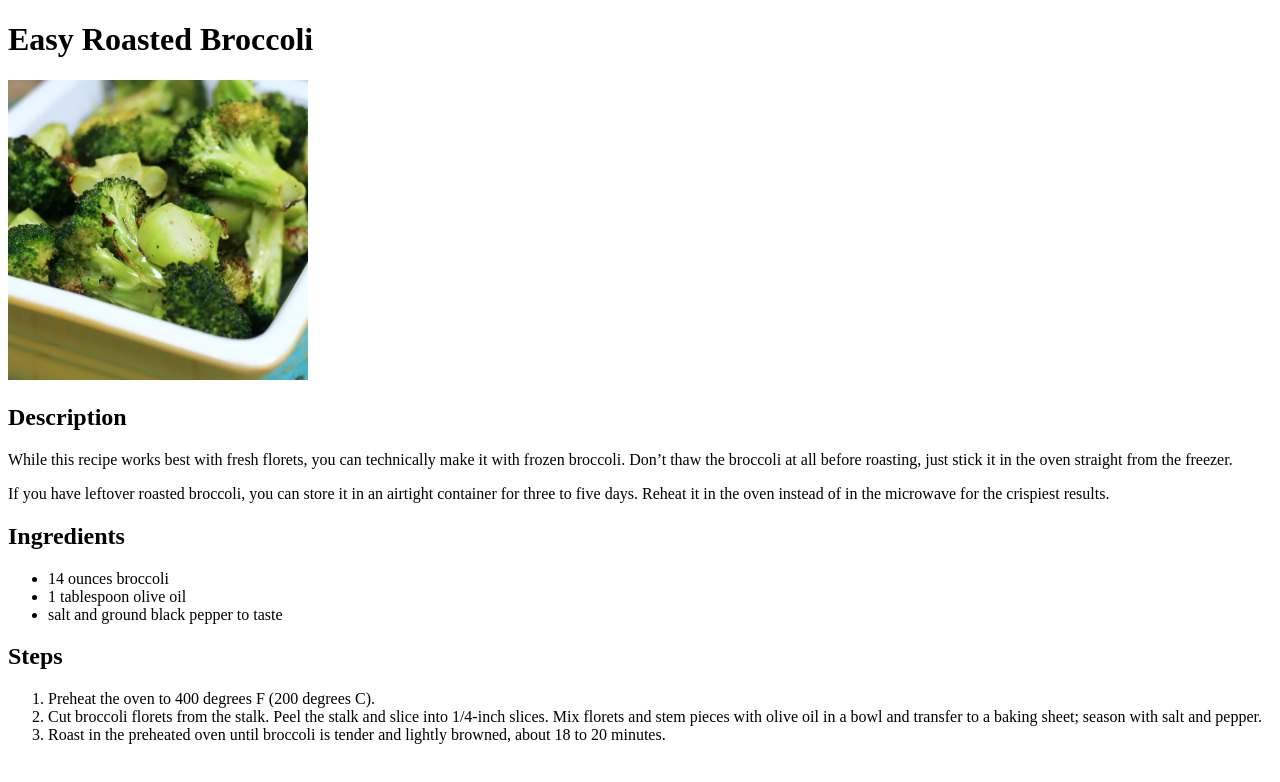
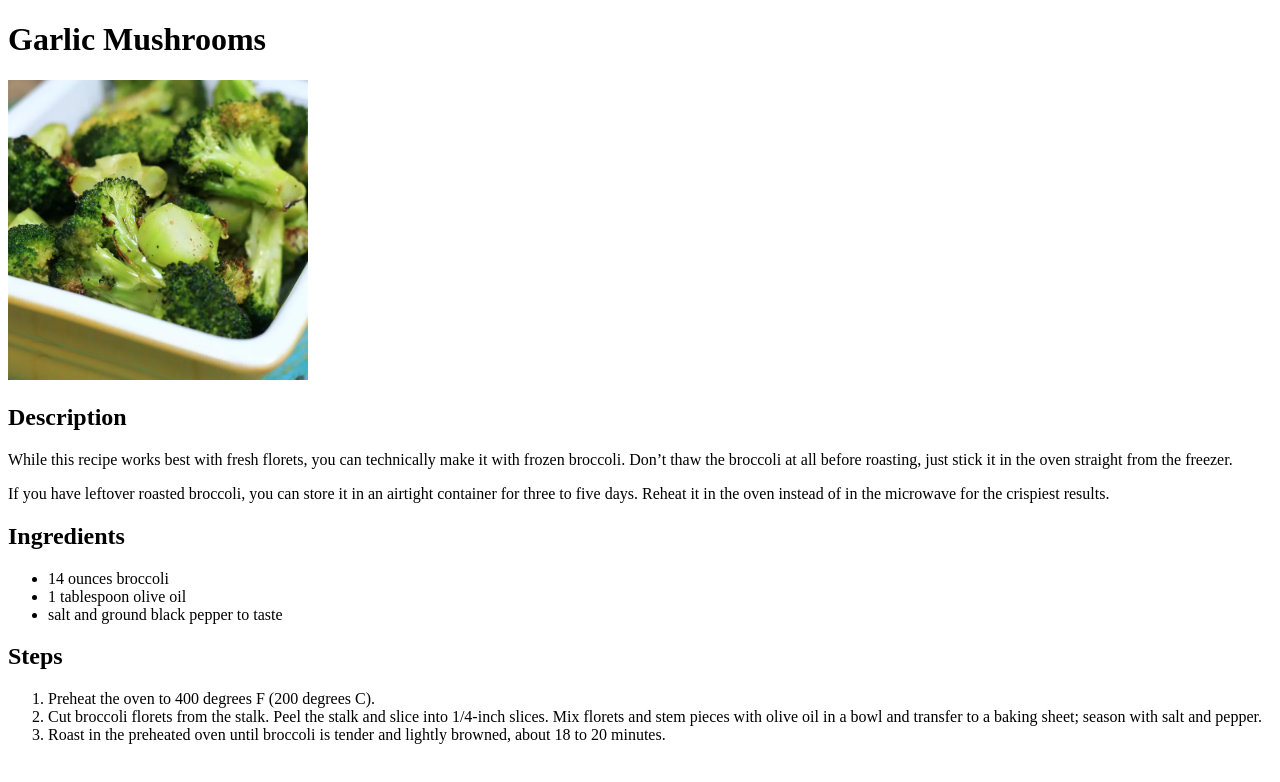
Before and after one commit to wzjustuslim/odin-recipes, a plain HTML site: page recipes/mushroom.html in a window 1280 px wide. Drawn offline with Linux system fonts and the light colour scheme.

Commit message:
Change title and h1 for mushroom.html

```diff
--- a/recipes/mushroom.html
+++ b/recipes/mushroom.html
@@ -3,10 +3,10 @@
 <head>
   <meta charset="UTF-8">
   <meta name="viewport" content="width=device-width, initial-scale=1.0">
-  <title>Easy Roasted Broccoli</title>
+  <title>Garlic Mushrooms</title>
 </head>
 <body>
-  <h1>Easy Roasted Broccoli</h1>
+  <h1>Garlic Mushrooms</h1>
   <img src="../images/1765553-easy-roasted-broccoli-FranceC-1x1-1-327e091005644ea99b1ce0107d3dd2c6.webp" alt="easy-roasted-broccoli" width="300px" height="300px">
   <h2>Description</h2>
   <p>While this recipe works best with fresh florets, you can technically make it with frozen broccoli. Don’t thaw the broccoli at all before roasting, just stick it in the oven straight from the freezer. </p>
```
